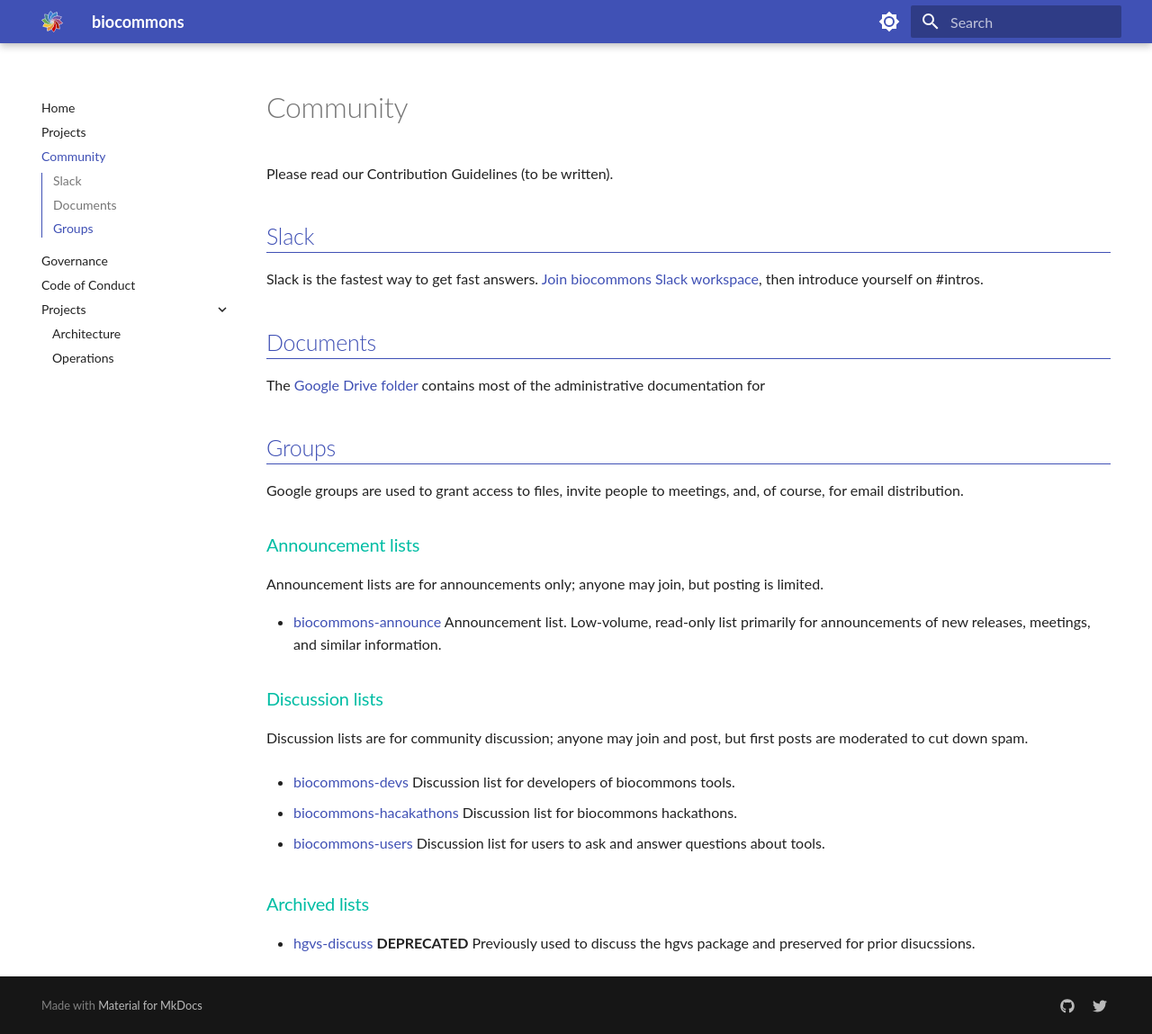
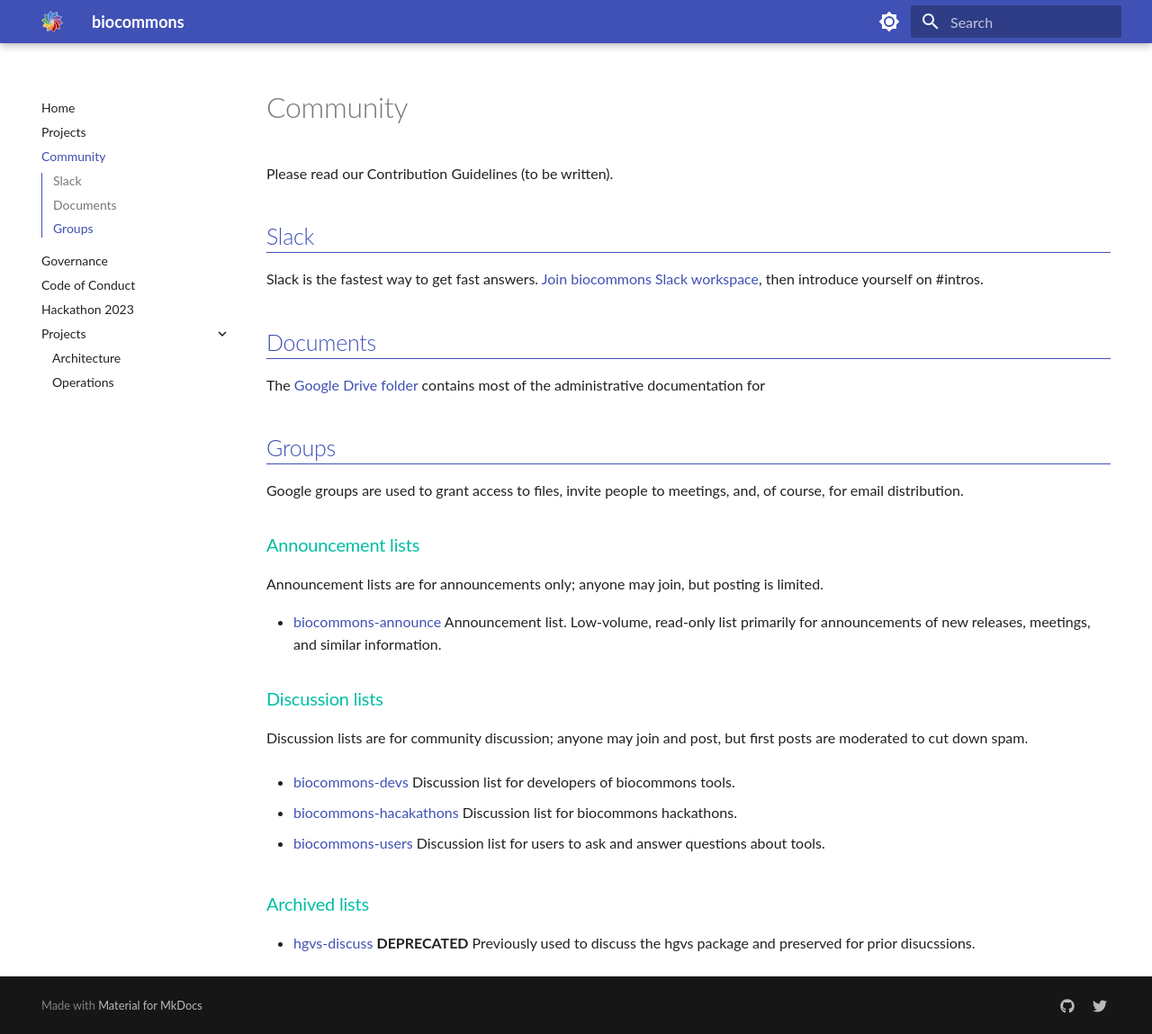
Before and after one commit to biocommons/biocommons.github.io, an MkDocs documentation site: the page built from docs/community.md, in a window 1280 px wide and 1149 px high. Shown: the whole window at 90% size. Built offline with MkDocs 1.6.1 and Material for MkDocs 9.7.7, drawn with Linux system fonts in a browser that asks for light colours.

Commit message:
move hackathon page to top (out of private) and redirect old link

```diff
--- a/docs/stylesheets/extra.css
+++ b/docs/stylesheets/extra.css
@@ -33,7 +33,10 @@
 
 
 /* For image centering ideas, see
-   https://dev.to/bdavidxyz/markdown-center-image-39j1 */
+   https://dev.to/bdavidxyz/markdown-center-image-39j1
+
+   Switch to https://github.com/Evidlo/markdown_captions
+   */
 
 img.center {
     display: block;
@@ -47,5 +50,3 @@
     float: right;
     width: 50%
 }
-
-#00bda4
--- a/mkdocs.yml
+++ b/mkdocs.yml
@@ -9,6 +9,9 @@
   - awesome-pages
   - glightbox
   - macros
+  - redirects:
+      redirect_maps:
+        "private/hackathon-2023.md": "hackathon-2023.md"
   - search
   #- multirepo # https://github.com/backstage/mkdocs-monorepo-plugin
 
--- a/requirements.txt
+++ b/requirements.txt
@@ -7,4 +7,5 @@
 mkdocs-material-extensions
 mkdocs-mermaid2-plugin
 mkdocs-multirepo-plugin
+mkdocs-redirects
 mkdocs-schema-reader
```
Also changed, not shown: docs/hackathon-2023.md (renamed from docs/private/hackathon-2023.md).
